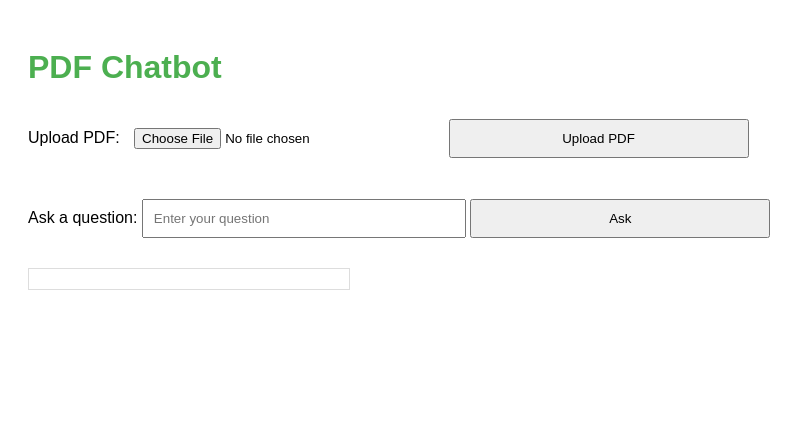
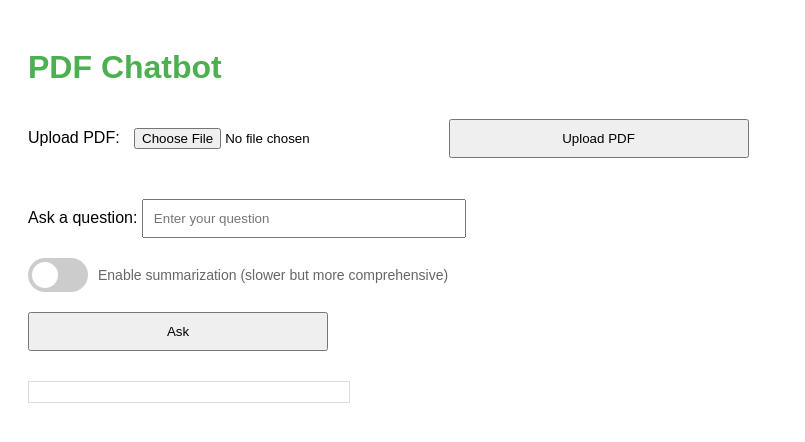
Before and after one commit to eldavido7/LLM-PDF-Chatbot-with-Deepseek-v3-and-r1, a Flask app: page / in a window 1280 px wide. Shown: the top 442 px of the page, without its empty margins (0-805 px from the left). Run offline with Flask 3, Linux system fonts and the light colour scheme; parts of the project's set-up code (start-up, migrations or seed data) failed here and were passed over.

Commit message:
optimization and fixes

```diff
--- a/app.py
+++ b/app.py
@@ -39,13 +39,15 @@ PORT = int(os.getenv("PORT", 10000))  # Render uses PORT env variable
 summarizer = None
 
 def get_summarizer():
-    """Lazy load the summarization model only when needed"""
+    """Lazy load the summarization model with GPU if available"""
     global summarizer
     if summarizer is None:
+        import torch
+        device = "cuda" if torch.cuda.is_available() else "cpu"
         summarizer = pipeline(
             "summarization",
             model="sshleifer/distilbart-cnn-12-6",
-            device=-1  # Force CPU usage to reduce memory
+            device=device  # Use GPU if available
         )
     return summarizer
 
@@ -61,58 +63,110 @@ if ENV == "production":
 else:
     drive_service = None
 
-def summarize_text(text):
-    """Summarize text with memory-efficient chunking"""
+def summarize_text(text, enable_summarization=False):
+    """Configurable text summarization with length-based bypass"""
+    if not enable_summarization:
+        # Return first 1000 characters if summarization disabled
+        return text[:1000]
+
     try:
+        # Only summarize if text is long enough to warrant it
+        if len(text) < 1000:
+            return text
+
         # Break text into smaller chunks if too long
-        max_chunk_size = 1000  # Adjust based on memory constraints
+        max_chunk_size = 1000
         words = text.split()
         chunks = []
 
+        summarizer = get_summarizer()
         for i in range(0, len(words), max_chunk_size):
             chunk = " ".join(words[i:i + max_chunk_size])
-            summarizer = get_summarizer()
             max_length = min(150, int(len(chunk.split()) * 0.3))
             min_length = min(30, int(len(chunk.split()) * 0.1))
             summary = summarizer(chunk, max_length=max_length, min_length=min_length, do_sample=False)
             chunks.append(summary[0]['summary_text'])
 
+            # Stop after 3 chunks to limit processing time
+            if len(chunks) >= 3:
+                break
+
         return " ".join(chunks)
     except Exception as e:
         print(f"Error summarizing text: {e}")
-        return text[:500]
+        return text[:1000]
 
 def extract_pdf_text(pdf_path):
-    """Memory-efficient PDF text extraction"""
+    """Memory-efficient PDF text extraction with better error handling"""
     try:
+        if not os.path.exists(pdf_path):
+            print(f"PDF file not found: {pdf_path}")
+            return None
+
         doc = fitz.open(pdf_path)
         text_chunks = []
+
         for page in doc:
-            text_chunks.append(page.get_text())
-            page.clean_contents()  # Clean up page resources
+            try:
+                chunk = page.get_text()
+                if chunk:  # Only append non-empty chunks
+                    text_chunks.append(chunk)
+                page.clean_contents()  # Clean up page resources
+            except Exception as page_error:
+                print(f"Error extracting text from page: {page_error}")
+                continue
+
         doc.close()  # Explicitly close the document
+
+        if not text_chunks:
+            return None
+
         return "\n".join(text_chunks)
+
     except Exception as e:
         print(f"Error extracting text from PDF: {e}")
         return None
 
 def extract_pdf_tables(pdf_path):
-    """Memory-efficient table extraction"""
+    """Memory-efficient table extraction with better error handling"""
     tables = []
     try:
         # Process only first 10 pages for tables to save memory
         max_pages = 10
+
+        # First check if the PDF exists and is readable
+        if not os.path.exists(pdf_path):
+            print(f"PDF file not found: {pdf_path}")
+            return tables
+
+        # Get actual page count
+        doc = fitz.open(pdf_path)
+        actual_pages = min(doc.page_count, max_pages)
+        doc.close()
+
+        if actual_pages == 0:
+            return tables
+
+        # Use string format for pages only if we have pages to process
+        pages_str = f"1-{actual_pages}"
+
         extracted_tables = camelot.read_pdf(
             pdf_path,
-            pages=f"1-{max_pages}",
+            pages=pages_str,
             flavor="stream"
         )
 
-        if extracted_tables.n > 0:
+        if extracted_tables and extracted_tables.n > 0:
             for table in extracted_tables:
-                # Convert to JSON and clear DataFrame
-                tables.append(table.df.to_json())
-                del table.df
+                try:
+                    if not table.df.empty:
+                        # Convert to JSON and clear DataFrame
+                        table_json = table.df.to_json(orient='records')
+                        tables.append(table_json)
+                    del table.df
+                except Exception as table_error:
+                    print(f"Error processing individual table: {table_error}")
+                    continue
 
     except Exception as e:
         print(f"Error extracting tables from PDF: {e}")
@@ -171,6 +225,7 @@ def chat():
     data = request.get_json()
     question = data.get('question')
     session_id = data.get('session_id')
+    enable_summarization = data.get('enable_summarization', False)  # Make summarization optional
 
     if not question or not session_id:
         return jsonify({"error": "Missing required parameters"}), 400
@@ -180,58 +235,59 @@ def chat():
         if not os.path.exists(content_path):
             return jsonify({"error": "No PDF content available"}), 400
 
-        with open(content_path, "r") as f:
-            content = json.load(f)
+        try:
+            with open(content_path, "r") as f:
+                content = json.load(f)
+        except json.JSONDecodeError as e:
+            print(f"Invalid JSON in content file: {e}")
+            return jsonify({"error": "Invalid content data"}), 500
 
         pdf_text = content.get("text", "")
         pdf_tables = content.get("tables", [])
-        drive_file_id = content.get("drive_file_id")
 
-        # Download PDF if we have a drive file ID
-        if drive_file_id:
-            try:
-                local_pdf_path = os.path.join("temp", f"{session_id}.pdf")
-                os.makedirs("temp", exist_ok=True)
+        # Process text and tables concurrently
+        from concurrent.futures import ThreadPoolExecutor
+        with ThreadPoolExecutor() as executor:
+            # Start text summarization
+            summary_future = executor.submit(
+                summarize_text,
+                pdf_text,
+                enable_summarization
+            )
 
-                # Download the file
-                download_file_from_drive(drive_service, drive_file_id, local_pdf_path)
+            # Process tables while summarization is running
+            table_summaries = []
+            for i, table in enumerate(pdf_tables[:2]):  # Reduced to 2 tables for speed
+                try:
+                    if isinstance(table, str):
+                        table_summaries.append(f"Table {i + 1}:\n{table}")
+                except Exception as table_error:
+                    print(f"Error processing table {i}: {table_error}")
+                    continue
 
-                # Re-extract text and tables from the downloaded PDF
-                new_text = extract_pdf_text(local_pdf_path)
-                new_tables = extract_pdf_tables(local_pdf_path)
+            # Get summarization result
+            summary_text = summary_future.result()
 
-                # Update with fresh content if extraction succeeded
-                if new_text:
-                    pdf_text = new_text
-                if new_tables:
-                    pdf_tables = new_tables
+        # Construct prompt with stricter limits
+        prompt_parts = []
+        if summary_text:
+            prompt_parts.append(f"Document Summary:\n{summary_text[:800]}")  # Reduced limit
+        if table_summaries:
+            table_summary = "\n\n".join(table_summaries)
+            prompt_parts.append(f"Tables:\n{table_summary[:500]}")  # Reduced limit
+        prompt_parts.append(f"Question: {question}")
 
-                # Clean up
-                os.remove(local_pdf_path)
-
-            except Exception as e:
-                print(f"Error processing downloaded PDF: {e}")
-                # Continue with existing content if download/processing fails
-                pass
-
-        # Generate summary
-        summary_text = summarize_text(pdf_text)
-
-        # Process tables
-        table_summary = "\n\n".join([f"Table {i + 1}:\n{table}"
-                                   for i, table in enumerate(pdf_tables[:3])])  # Limit to 3 tables
-
-        # Construct prompt with length limits
-        prompt = f"Document Summary:\n{summary_text[:1000]}\n\nTables:\n{table_summary[:1000]}\n\nQuestion: {question}"
+        prompt = "\n\n".join(prompt_parts)
 
         # Query DeepSeek
         answer = query_deepseek(prompt)
         if not answer:
-            return jsonify({"error": "Failed to get response"}), 500
+            return jsonify({"error": "Failed to get response from AI model"}), 500
 
         return jsonify({"answer": answer})
 
     except Exception as e:
+        print(f"Error in chat endpoint: {str(e)}")
         return jsonify({"error": f"Error processing request: {str(e)}"}), 500
 
 @app.route('/')
--- a/templates/index.html
+++ b/templates/index.html
@@ -39,6 +39,64 @@
             padding: 10px;
             width: 300px;
         }
+
+        /* Toggle switch styling */
+        .toggle-container {
+            display: flex;
+            align-items: center;
+            margin: 10px 0;
+        }
+
+        .toggle-switch {
+            position: relative;
+            display: inline-block;
+            width: 60px;
+            height: 34px;
+            margin-right: 10px;
+        }
+
+        .toggle-switch input {
+            opacity: 0;
+            width: 0;
+            height: 0;
+        }
+
+        .slider {
+            position: absolute;
+            cursor: pointer;
+            top: 0;
+            left: 0;
+            right: 0;
+            bottom: 0;
+            background-color: #ccc;
+            transition: .4s;
+            border-radius: 34px;
+        }
+
+        .slider:before {
+            position: absolute;
+            content: "";
+            height: 26px;
+            width: 26px;
+            left: 4px;
+            bottom: 4px;
+            background-color: white;
+            transition: .4s;
+            border-radius: 50%;
+        }
+
+        input:checked+.slider {
+            background-color: #4CAF50;
+        }
+
+        input:checked+.slider:before {
+            transform: translateX(26px);
+        }
+
+        .toggle-label {
+            font-size: 14px;
+            color: #666;
+        }
     </style>
 </head>
 
@@ -57,6 +115,16 @@
     <div class="form-container">
         <label for="question">Ask a question:</label>
         <input type="text" id="question" placeholder="Enter your question">
+
+        <!-- Summarization Toggle -->
+        <div class="toggle-container">
+            <label class="toggle-switch">
+                <input type="checkbox" id="enable-summarization">
+                <span class="slider"></span>
+            </label>
+            <span class="toggle-label">Enable summarization (slower but more comprehensive)</span>
+        </div>
+
         <button onclick="askQuestion()">Ask</button>
     </div>
 
@@ -96,6 +164,7 @@
         // Function to ask a question
         async function askQuestion() {
             const question = document.getElementById('question').value;
+            const enableSummarization = document.getElementById('enable-summarization').checked;
             const responseDiv = document.getElementById('response');
 
             if (!question) {
@@ -114,7 +183,11 @@
                 const response = await fetch('/chat', {
                     method: 'POST',
                     headers: { 'Content-Type': 'application/json' },
-                    body: JSON.stringify({ question, session_id })
+                    body: JSON.stringify({
+                        question,
+                        session_id,
+                        enable_summarization: enableSummarization
+                    })
                 });
 
                 const result = await response.json();
```
